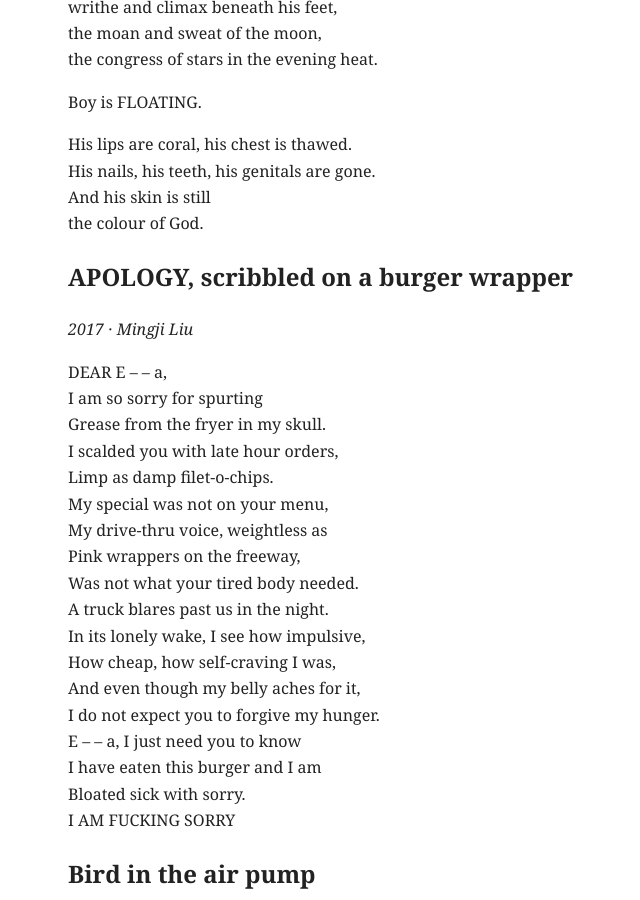
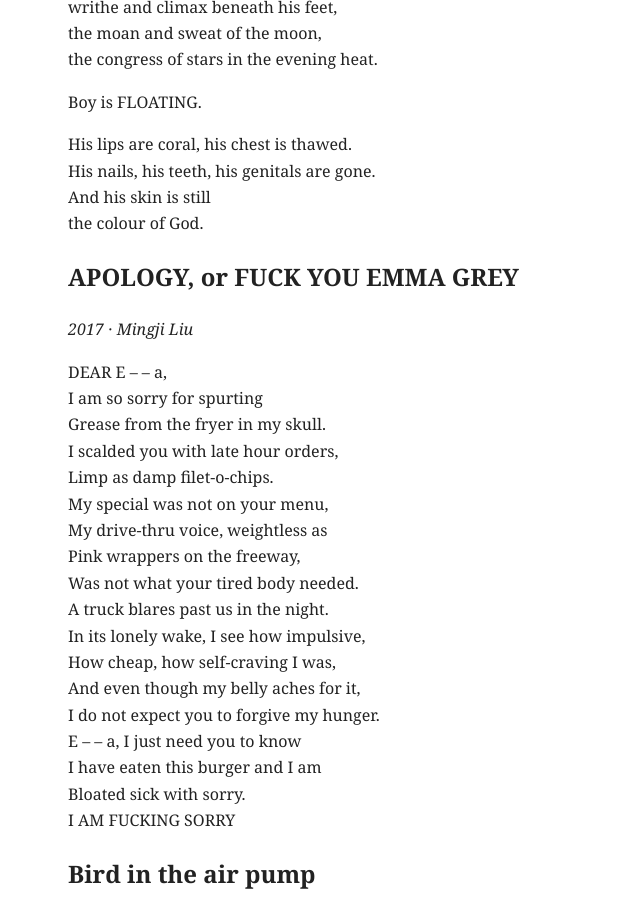
Before and after one commit to mingjiliu/mingjiliu.github.io, a Jekyll site: the page built from _poems/2017.md, in a window 1280 px wide and 900 px high, scrolled down 5501 px. Shown: the whole window, without its empty margins (256-896 px from the left). Built offline with Jekyll 4.4.1, drawn with Linux system fonts in a browser that asks for light colours.

Commit message:
Update 2017.md

```diff
--- a/_poems/2017.md
+++ b/_poems/2017.md
@@ -176,7 +176,7 @@ His nails, his teeth, his genitals are gone.
 And his skin is still
 the colour of God.
 
-## APOLOGY, scribbled on a burger wrapper
+## APOLOGY, or FUCK YOU EMMA GREY
 
 *2017 · Mingji Liu*
 
```
